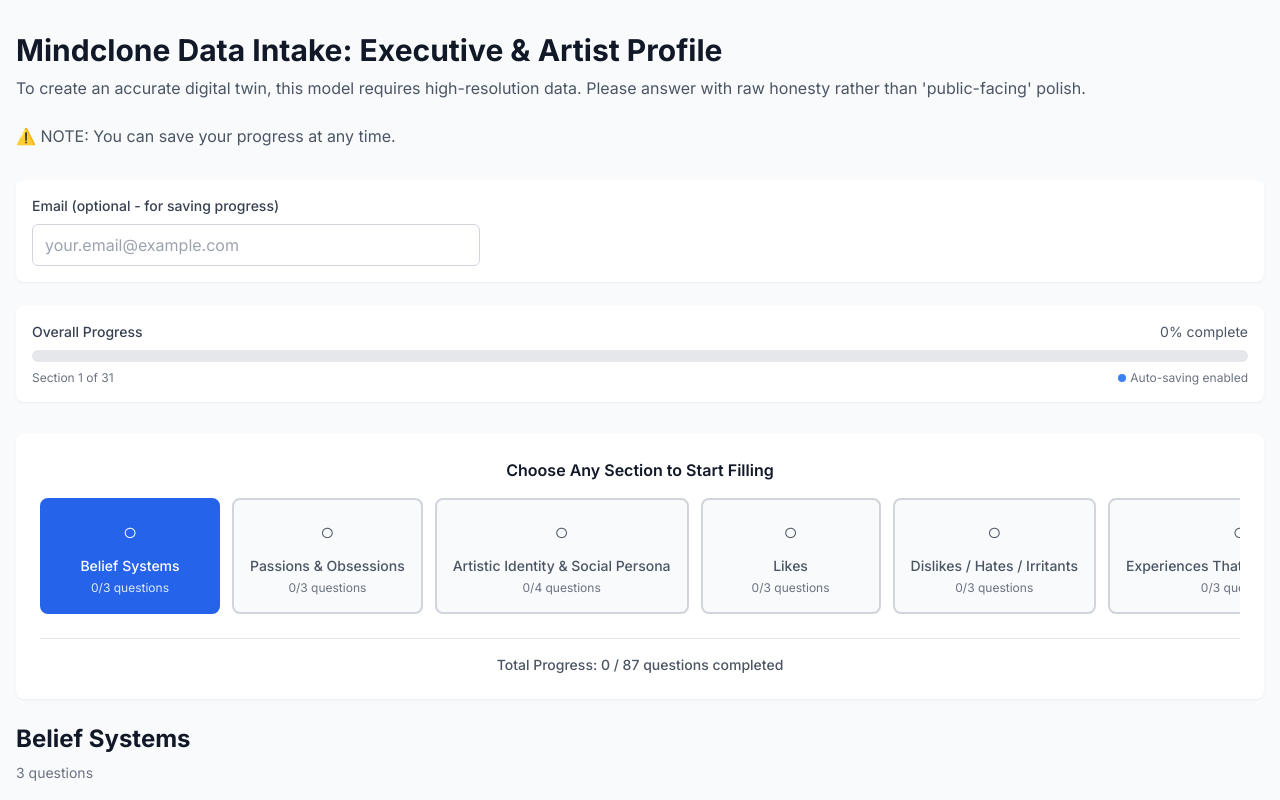
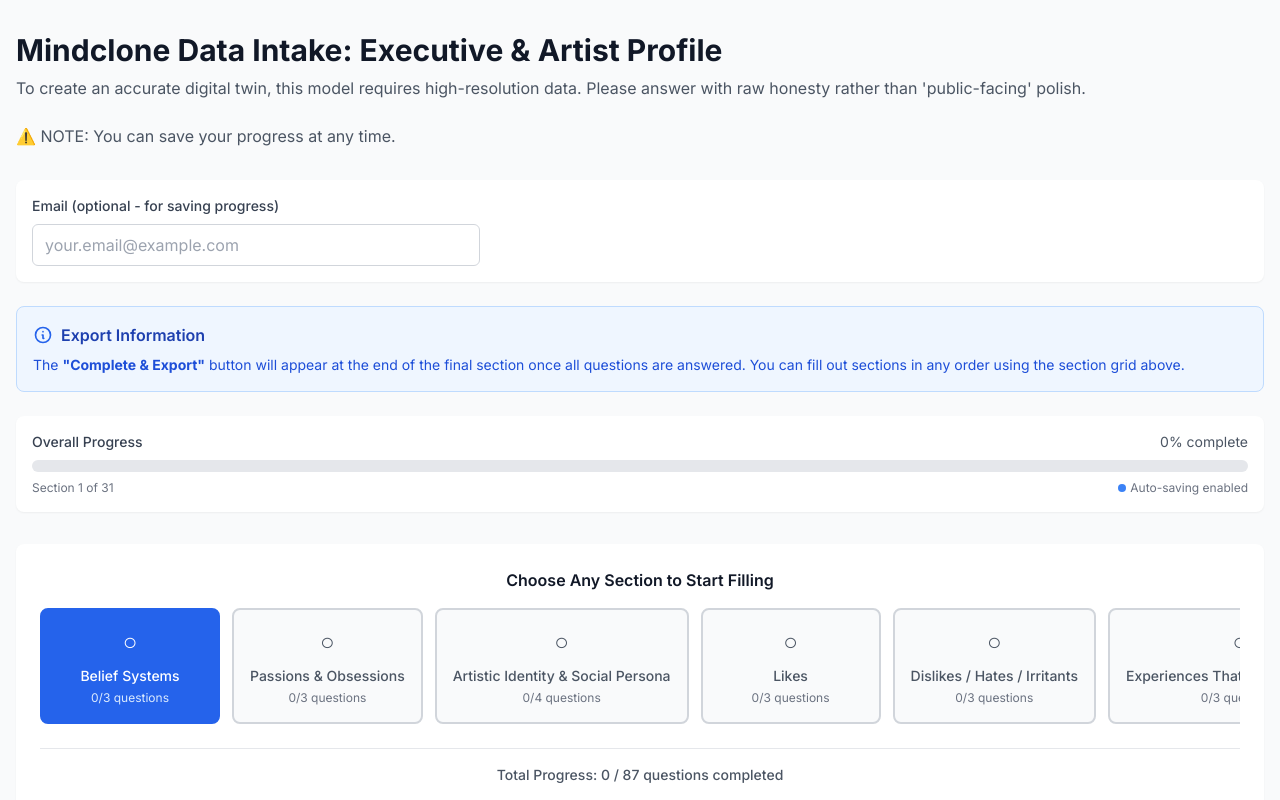
Before and after one commit to Arnav-Kumar1/Leobot, a Next.js app: page / in a window 1280 px wide. Shown: the top 800 px of the page. Built offline with nearby package versions, Linux system fonts and the light colour scheme.

Commit message:
Add export validation and info note - prevent incomplete exports, show export location info

```diff
--- a/src/app/page.tsx
+++ b/src/app/page.tsx
@@ -51,6 +51,16 @@ export default function Page() {
   };
 
   const handleExport = async () => {
+    // Check if all questions are answered
+    const totalQuestions = sections.reduce((sum, section) => sum + section.questions.length, 0);
+    const answeredQuestions = Object.values(responses).filter(r => r?.trim()).length;
+    const unansweredCount = totalQuestions - answeredQuestions;
+
+    if (unansweredCount > 0) {
+      alert(`⚠️ Please complete all questions before exporting.\n\n${unansweredCount} question${unansweredCount === 1 ? '' : 's'} still need${unansweredCount === 1 ? 's' : ''} to be answered.\n\nYou can navigate through sections using the horizontal section grid above or the Previous/Next buttons below.`);
+      return;
+    }
+
     setIsSaving(true);
     try {
       const exportData = {
@@ -139,6 +149,19 @@ export default function Page() {
           </div>
         )}
 
+        {/* Export Information Note */}
+        <div className="mb-6 p-4 bg-blue-50 border border-blue-200 rounded-lg">
+          <div className="flex items-center mb-2">
+            <svg className="w-5 h-5 text-blue-600 mr-2" fill="none" stroke="currentColor" viewBox="0 0 24 24">
+              <path strokeLinecap="round" strokeLinejoin="round" strokeWidth={2} d="M13 16h-1v-4h-1m1-4h.01M21 12a9 9 0 11-18 0 9 9 0 0118 0z" />
+            </svg>
+            <span className="font-semibold text-blue-800">Export Information</span>
+          </div>
+          <p className="text-blue-700 text-sm">
+            The <strong>"Complete & Export"</strong> button will appear at the end of the final section once all questions are answered. You can fill out sections in any order using the section grid above.
+          </p>
+        </div>
+
         {/* Progress Bar */}
         {questionsData.meta.settings.show_progress_bar && isHydrated && (
           <ProgressBar
```
